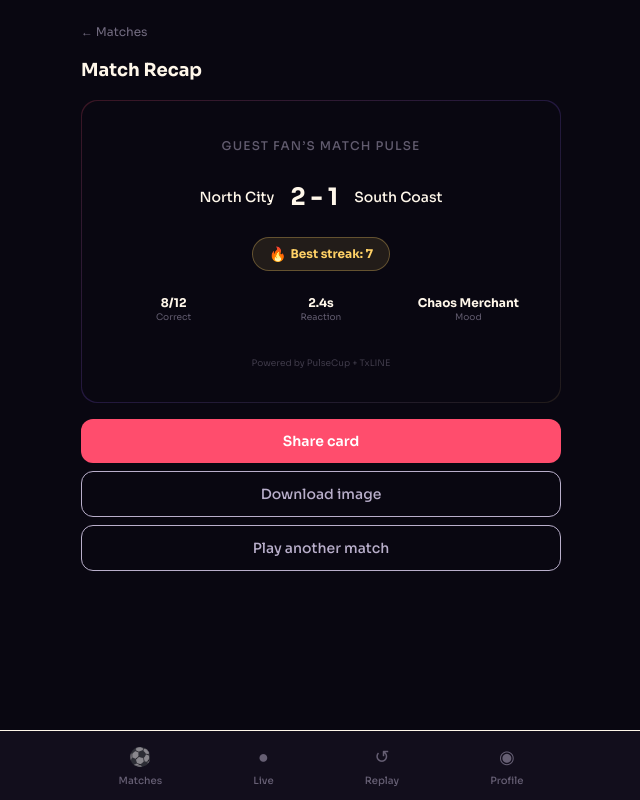
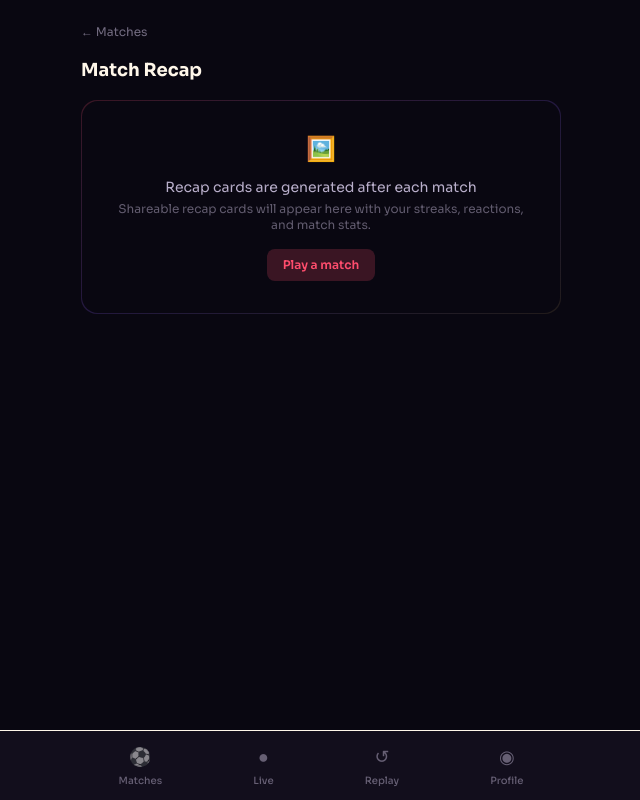
Before and after one commit to Saber1Y/PulseCup, a Next.js app: page /app/share/1 in a window 1280 px wide. Shown: the whole page, without its empty margins (319-959 px from the left). Built offline with nearby package versions, Linux system fonts and the light colour scheme.

Commit message:
Rewrite share card — no hardcoded match data
- Shows placeholder stating recap cards are generated after each match
- No fake scores, streaks, or stats
- Returns to match hub via CTA

```diff
--- a/src/app/app/share/[cardId]/page.tsx
+++ b/src/app/app/share/[cardId]/page.tsx
@@ -2,89 +2,33 @@
 
 import Link from "next/link";
 import { useParams } from "next/navigation";
+import { useEffect, useState } from "react";
 
 export default function ShareCardPage() {
   const params = useParams();
   const cardId = params.cardId;
-
-  const recap = {
-    name: "Guest Fan",
-    homeTeam: "North City",
-    awayTeam: "South Coast",
-    homeScore: 2,
-    awayScore: 1,
-    bestStreak: 7,
-    correctCalls: "8/12",
-    fastestReaction: "2.4s",
-    mood: "Chaos Merchant",
-    totalReactions: 24,
-  };
 
   return (
     <div className="flex flex-col gap-4 px-4 pt-6">
       <Link href="/app/matches" className="text-xs text-text-secondary/60 hover:text-text-primary">
         ← Matches
       </Link>
-
       <h1 className="text-lg font-bold">Match Recap</h1>
 
-      {/* Card visual */}
       <div className="overflow-hidden rounded-2xl bg-gradient-to-br from-coral/20 via-violet/20 to-gold/10 p-[1px]">
-        <div className="rounded-2xl bg-bg-deep px-6 py-8">
-          <div className="mb-6 text-center">
-            <span className="text-xs font-medium uppercase tracking-widest text-text-secondary/50">
-              {recap.name}&rsquo;s Match Pulse
-            </span>
-          </div>
-          <div className="mb-6 flex items-center justify-center gap-4">
-            <span className="text-sm font-medium">{recap.homeTeam}</span>
-            <span className="text-2xl font-bold">
-              {recap.homeScore} - {recap.awayScore}
-            </span>
-            <span className="text-sm font-medium">{recap.awayTeam}</span>
-          </div>
-
-          <div className="mb-6 flex items-center justify-center">
-            <div className="flex items-center gap-1 rounded-full border border-gold/30 bg-gold/10 px-4 py-1.5">
-              <span className="text-sm">🔥</span>
-              <span className="text-xs font-bold text-gold">Best streak: {recap.bestStreak}</span>
-            </div>
-          </div>
-
-          {/* Stats */}
-          <div className="grid grid-cols-3 gap-3 text-center">
-            {[
-              { label: "Correct", value: recap.correctCalls },
-              { label: "Reaction", value: recap.fastestReaction },
-              { label: "Mood", value: recap.mood },
-            ].map((s) => (
-              <div key={s.label}>
-                <p className="text-xs font-bold">{s.value}</p>
-                <p className="text-[9px] text-text-secondary/50">{s.label}</p>
-              </div>
-            ))}
-          </div>
-
-          <div className="mt-8 text-center text-[9px] text-text-secondary/30">
-            Powered by PulseCup + TxLINE
-          </div>
+        <div className="rounded-2xl bg-bg-deep px-6 py-8 text-center">
+          <span className="text-2xl">🖼️</span>
+          <p className="mt-3 text-sm text-text-secondary">Recap cards are generated after each match</p>
+          <p className="mt-1 text-xs text-text-secondary/50">
+            Shareable recap cards will appear here with your streaks, reactions, and match stats.
+          </p>
+          <Link
+            href="/app/matches"
+            className="mt-4 inline-block rounded-lg bg-coral/20 px-4 py-2 text-xs font-semibold text-coral transition-all hover:bg-coral/30"
+          >
+            Play a match
+          </Link>
         </div>
-      </div>
-
-      {/* CTAs */}
-      <div className="flex flex-col gap-2">
-        <button className="w-full cursor-pointer rounded-xl bg-coral px-4 py-3 text-sm font-semibold text-white transition-all hover:bg-coral/90 active:scale-[0.97]">
-          Share card
-        </button>
-        <button className="w-full cursor-pointer rounded-xl border border-border px-4 py-3 text-sm font-medium text-text-secondary transition-all hover:bg-surface active:scale-[0.97]">
-          Download image
-        </button>
-        <Link
-          href="/app/matches"
-          className="block rounded-xl border border-border px-4 py-3 text-center text-sm font-medium text-text-secondary transition-all hover:bg-surface"
-        >
-          Play another match
-        </Link>
       </div>
     </div>
   );
```
